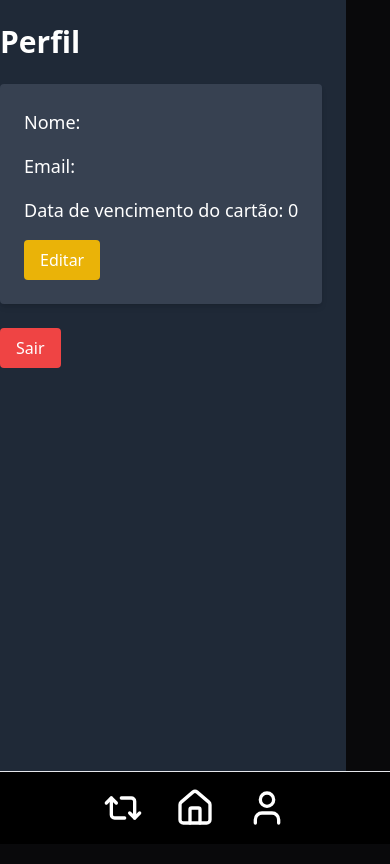
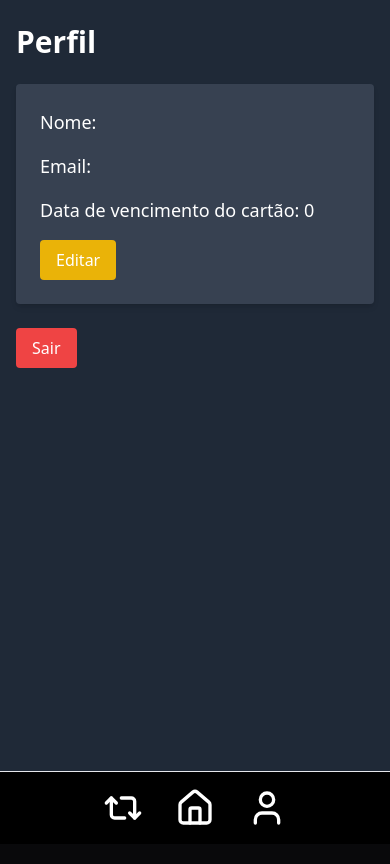
Before and after one commit to Fulozz/controle-financeiro, a Next.js app: page /perfil in a window 390 px wide. Shown: the top 864 px of the page. Built offline with nearby package versions, Linux system fonts and the light colour scheme; no server answers.

Commit message:
Update perfil page layout for improved responsiveness

```diff
--- a/src/app/(front-end)/perfil/page.jsx
+++ b/src/app/(front-end)/perfil/page.jsx
@@ -61,7 +61,7 @@ const page = () => {
   };
 
   return (
-    <div className="pl-0 md:pl-[270px] p-6 min-h-screen bg-gray-100 text-black dark:bg-gray-800 dark:text-white">
+    <div className="px-4 md:pl-[270px] p-6 min-h-screen w-full bg-gray-100 text-black dark:bg-gray-800 dark:text-white">
       <h1 className="text-3xl font-bold mb-6">Perfil</h1>
       {isEditing ? (
         <form onSubmit={handleSave} className="space-y-4 p-6 rounded shadow-md bg-white dark:bg-gray-700">
```
